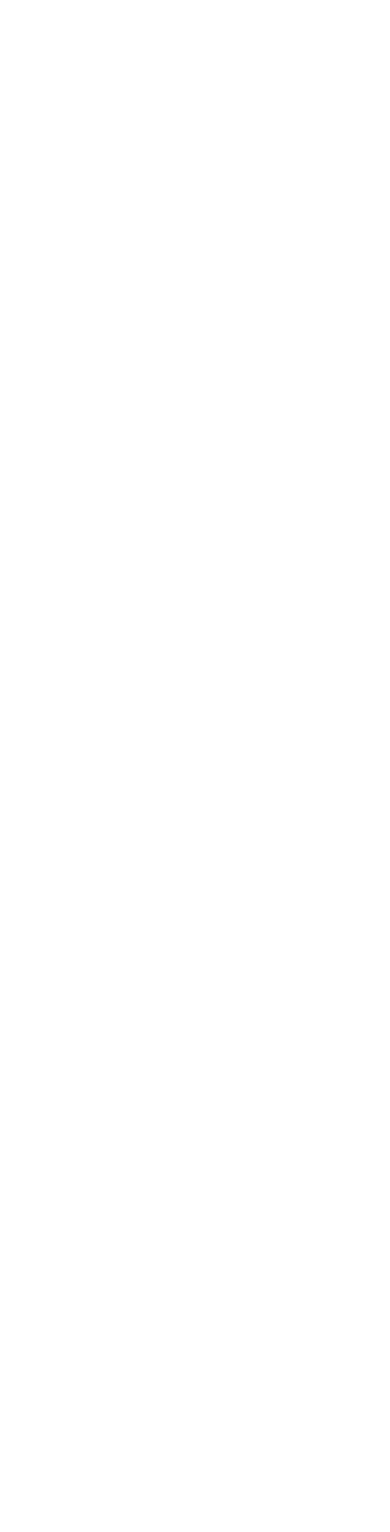
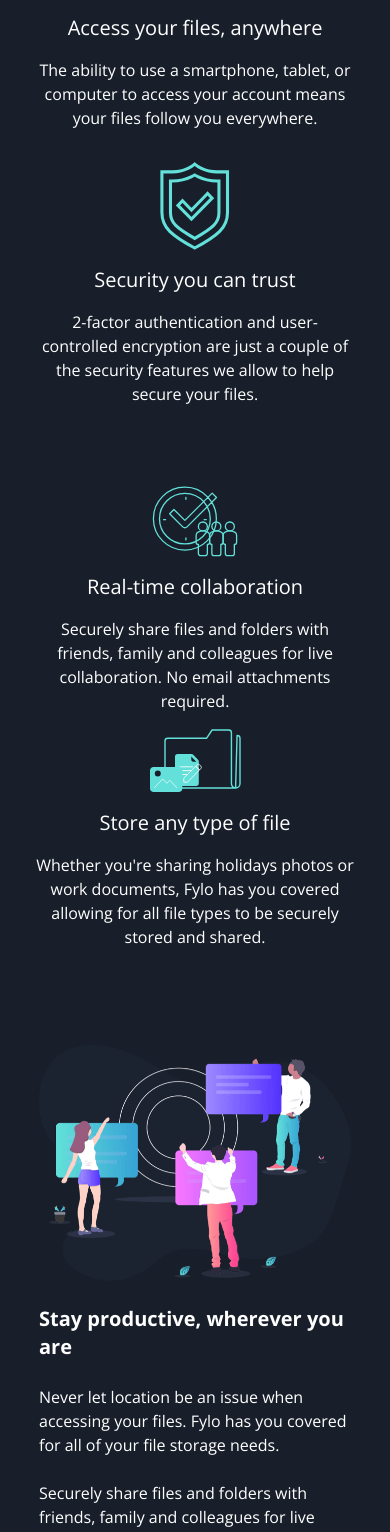
Before and after one commit to AymanSdq/Fylo-dark-, a React (Vite) app: page / in a window 390 px wide. Shown: the part 1117-2649 px from the top of the page. Before the commit the page ends 961 px from the top, so only its background shows below. Built offline with nearby package versions, Linux system fonts and the light colour scheme.

Commit message:
Access and productiv section resposive done

```diff
--- a/src/assets/Access.jsx
+++ b/src/assets/Access.jsx
@@ -6,11 +6,11 @@ function Access() {
     return (
 
 
-        <section className='hidden sm:flex w-full py-12 flex-col justify-center items-center gap-12 bg-darkBlueBg'>
+        <section className='flex w-full py-12 flex-col justify-center items-center gap-12 bg-darkBlueBg'>
 
-            <div className=' w-[80%] flex justify-around items-center '>
+            <div className=' w-[80%] flex max-sm:flex-col justify-around items-center '>
 
-                <div className='w-[450px] py-4 gap-4 flex flex-col justify-center items-center text-center px-4'>
+                <div className='sm:w-[450px] w-[350px] py-4 gap-4 flex flex-col justify-center items-center text-center px-4'>
 
                     <img className='w-24' src="/images/icon-access-anywhere.svg" alt="Access files" />
 
@@ -19,7 +19,7 @@ function Access() {
                     <p className='text-md text-white'>The ability to use a smartphone, tablet, or computer to access your account means your  files follow you everywhere.</p>
                 </div>
 
-                <div className='w-[450px] py-4 gap-4 flex flex-col justify-center items-center text-center px-4'>
+                <div className='sm:w-[450px] w-[350px] py-4 gap-4 flex flex-col justify-center items-center text-center px-4'>
 
                     <img src="/images/icon-security.svg" alt="Access files" />
 
@@ -30,9 +30,9 @@ function Access() {
 
             </div>
 
-            <div className=' w-[80%] flex justify-around items-center '>
+            <div className=' w-[80%] flex justify-around max-sm:flex-col items-center '>
 
-                <div className='w-[450px] py-4 gap-4 flex flex-col justify-center items-center text-center px-4'>
+                <div className='sm:w-[450px] w-[350px] py-4 gap-4 flex flex-col justify-center items-center text-center px-4'>
 
                     <img src="/images/icon-collaboration.svg" alt="Access files" />
 
@@ -41,7 +41,7 @@ function Access() {
                     <p className='text-md text-white'>Securely share files and folders with friends, family and colleagues for live collaboration.  No email attachments required.</p>
                 </div>
 
-                <div className='w-[450px] py-4 gap-4 flex flex-col justify-center items-center text-center px-4'>
+                <div className='sm:w-[450px] w-[350px] gap-4 flex flex-col justify-center items-center text-center px-4'>
 
                     <img src="/images/icon-any-file.svg" alt="Access files" />
 
--- a/src/assets/Productiv.jsx
+++ b/src/assets/Productiv.jsx
@@ -4,19 +4,19 @@ function Productiv() {
 
     return (
 
-        <section className='w-full hidden sm:flex py-12 justify-center items-center bg-darkBlueBg'>
+        <section className='w-full flex py-12 justify-center items-center bg-darkBlueBg'>
 
-            <div className='w-[80%] flex gap-6'>
+            <div className='w-[80%] flex max-sm:flex-col gap-6'>
 
-                <div className='w-1/2'>
+                <div className='sm:w-1/2 w-full'>
                     <img src="/images/illustration-stay-productive.png" alt="Illustration" />
                 </div>
 
-                <div className='w-1/2  flex flex-col justify-center gap-6'>
-                    <h1 className='text-6xl text-white font-bold'>Stay productive, wherever you are</h1>
-                    <p className='text-white text-lg'>Never let location be an issue when accessing your files. Fylo has you covered for all of your file
+                <div className='sm:w-1/2 w-full  flex flex-col justify-center gap-6'>
+                    <h1 className='sm:text-6xl text-xl text-white font-bold'>Stay productive, wherever you are</h1>
+                    <p className='text-white sm:text-lg'>Never let location be an issue when accessing your files. Fylo has you covered for all of your file
                     storage needs.</p>
-                    <p className='text-white text-lg'>Securely share files and folders with friends, family and colleagues for live collaboration. No email
+                    <p className='text-white sm:text-lg'>Securely share files and folders with friends, family and colleagues for live collaboration. No email
                     attachments required.</p>
                     <a href="#" className='flex items-center gap-4 text-colorCyan border-b border-b-colorCyan w-[194px]'>See how Fylo works <img className='w-8' src="/images/icon-arrow.svg" alt="Arrow" /></a>
                 </div>
```
